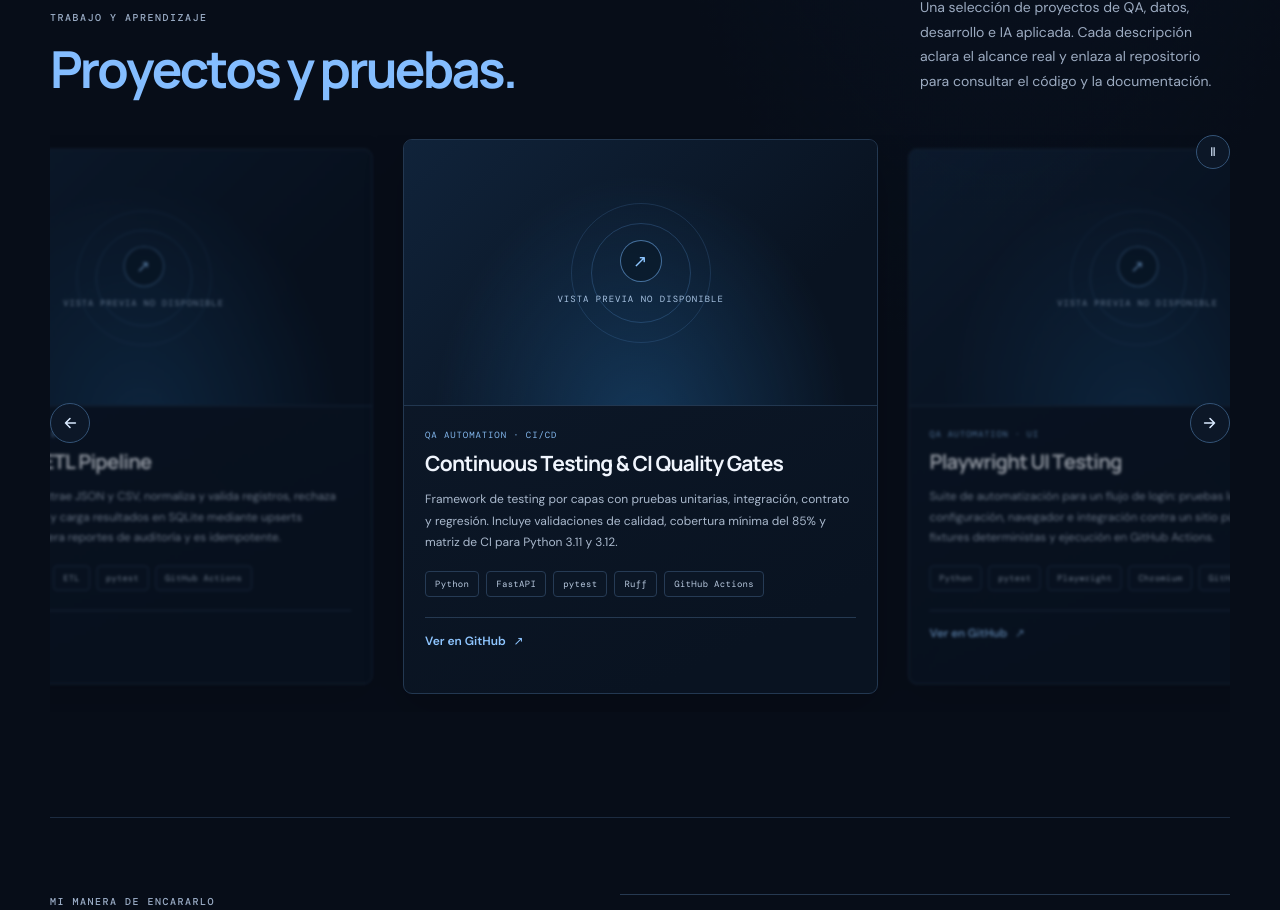
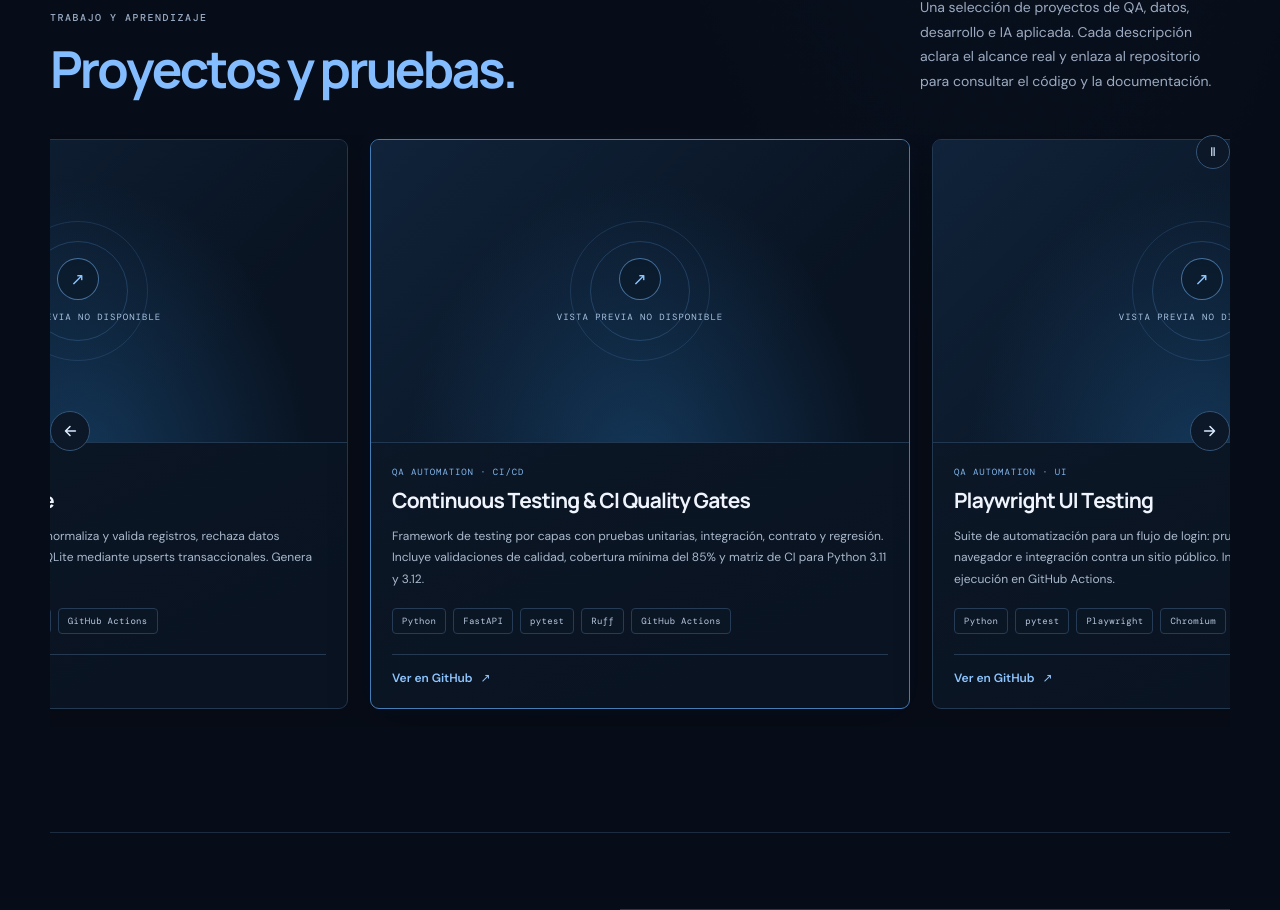
Before and after one commit to agustiininicabral/portfolio-agustin, a React (Vite) app: page / in a window 1280 px wide. Shown: the part 1590-2500 px from the top of the page. Built offline with nearby package versions, Linux system fonts and the light colour scheme.

Commit message:
style(portfolio): improve project browsing layout

```diff
--- a/src/style.css
+++ b/src/style.css
@@ -2511,3 +2511,48 @@ a:focus-visible {
     transition-duration: 0.01ms;
   }
 }
+
+
+/* Portfolio refresh: clearer project browsing and restrained motion. */
+.carousel-track.projects-grid > .work-card {
+  flex-basis: min(48%, 540px);
+  filter: none;
+  opacity: 1;
+  transform: none;
+}
+
+.carousel-track.projects-grid > .work-card.is-active {
+  border-color: #477db7;
+  box-shadow: 0 18px 42px #0004, 0 0 28px #2876cf12;
+}
+
+.carousel-track.projects-grid {
+  padding-inline: 12px;
+}
+
+@media (max-width: 1050px) {
+  .carousel-track.projects-grid > .work-card {
+    flex-basis: 78%;
+  }
+}
+
+@media (max-width: 680px) {
+  .carousel-track.projects-grid {
+    padding-inline: 10%;
+  }
+
+  .carousel-track.projects-grid > .work-card {
+    flex-basis: 88%;
+  }
+}
+
+@media (max-width: 390px) {
+  .site-header {
+    gap: 10px;
+  }
+
+  .nav {
+    flex-wrap: wrap;
+    justify-content: flex-end;
+  }
+}
```
